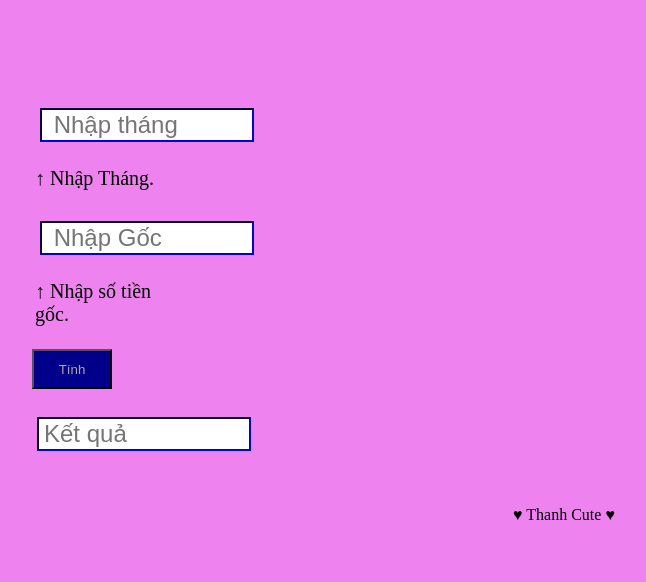
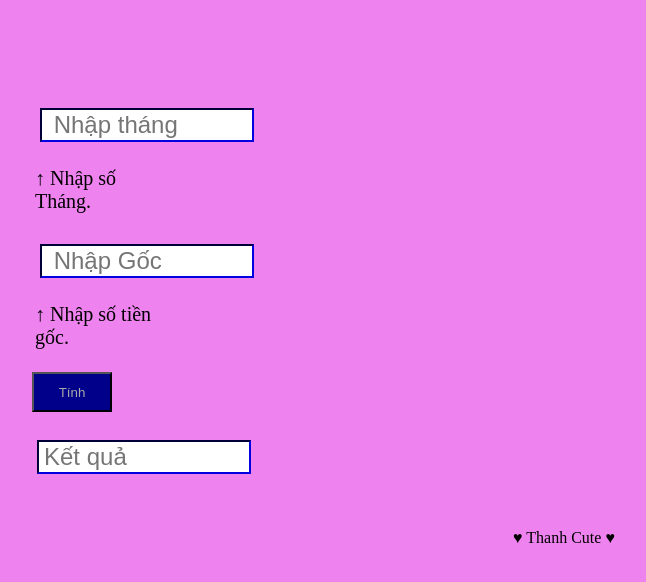
Before and after one commit to thanhcutee/thanhcutee.github.io, a plain HTML site: page index.html in a window 1280 px wide. Shown: the whole page, without its empty margins (76-722 px from the left). Drawn offline with nearby package versions, Linux system fonts and the light colour scheme.

Commit message:
awwwww
wwwwwwwwwww

```diff
--- a/index.html
+++ b/index.html
@@ -60,7 +60,7 @@
     <div class="main" name="main">
         <form name="form" action="#">
             <div class="t" id="textbox">
-                <input class="box" style="border-color: darkblue;"  id="thang" type="textbox"  placeholder=" Nhập tháng"> <p>  &uarr; Nhập Tháng.</p>
+                <input class="box" style="border-color: darkblue;"  id="thang" type="textbox"  placeholder=" Nhập tháng"> <p>  &uarr; Nhập số Tháng.</p>
             </div>
             <div  id="textbox">
                 <input class="box" name="t2" style="border-color: darkblue;" id="goc" type="text"  placeholder=" Nhập Gốc"> <p> &uarr; Nhập số tiền gốc.</p>
```
